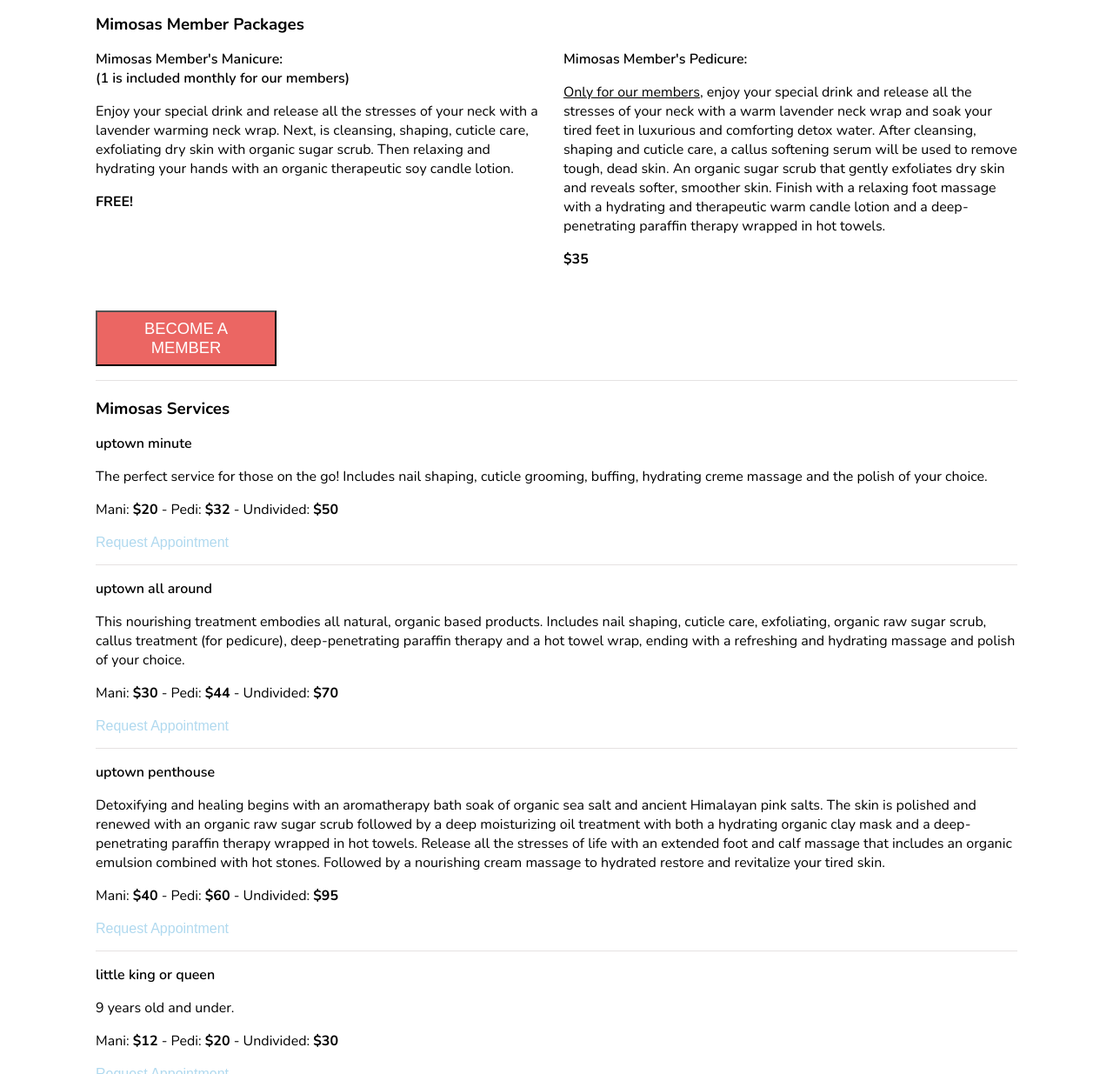
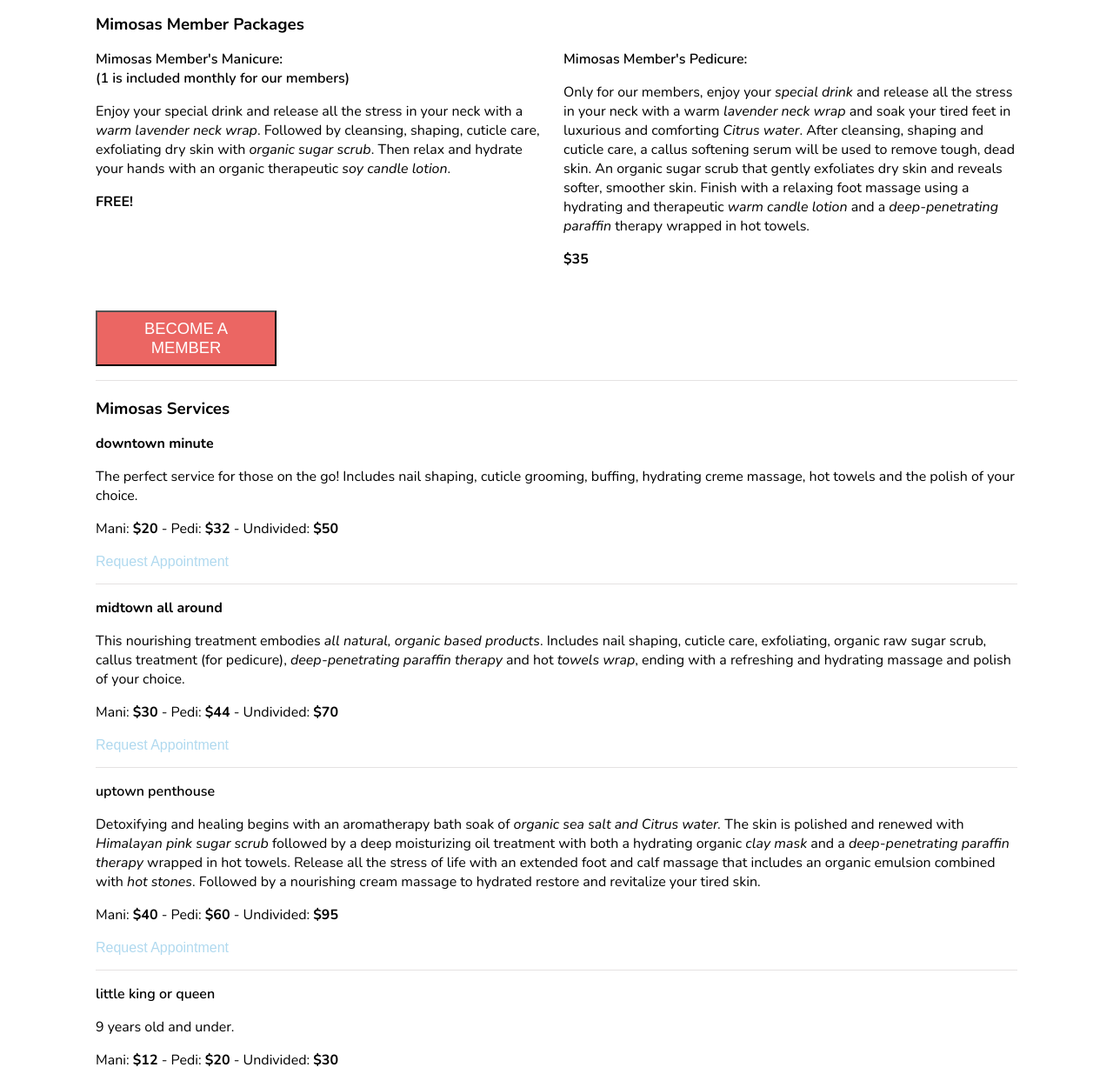
Before and after one commit to mimosasnailbar/mimosas, a Jekyll site: the page built from services.html, in a window 1280 px wide and 1400 px high, scrolled down 858 px, cut to the strip 165-1400 px from the top of the window. Shown: the whole strip at 87% size. Built offline with Jekyll 4.4.1, drawn with Linux system fonts in a browser that asks for light colours; nearby versions of some CDN libraries; some of the changed text lies outside the part shown.

Commit message:
Updated 'services.html' via CloudCannon

```diff
--- a/services.html
+++ b/services.html
@@ -20,7 +20,7 @@
 				Mimosas Member's Manicure:<br />(1 is included monthly for our members)
 			</p>
 			<p class="service__info editable">
-				Enjoy your special drink and release all the stresses of your neck with a lavender warming neck wrap. Next, is cleansing, shaping, cuticle care, exfoliating dry skin with organic sugar scrub. Then relaxing and hydrating your hands with an organic therapeutic soy candle lotion.
+				Enjoy your special drink and release all the stress in your neck with a <em>warm</em> <em>lavender neck wrap</em>. Followed by cleansing, shaping, cuticle care, exfoliating dry skin with <em>organic sugar scrub</em>. Then relax and hydrate your hands with an organic therapeutic <em>soy candle lotion</em>.
 			</p>
 			<p class="editable">
 				<strong>FREE!</strong>
@@ -31,7 +31,7 @@
 				Mimosas Member's Pedicure:
 			</p>
 			<p class="service__info editable">
-				<u>Only for our members</u>, enjoy your special drink and release all the stresses of your neck with a warm lavender neck wrap and soak your tired feet in luxurious and comforting detox water. After cleansing, shaping and cuticle care, a callus softening serum will be used to remove tough, dead skin. An organic sugar scrub that gently exfoliates dry skin and reveals softer, smoother skin. Finish with a relaxing foot massage with a hydrating and therapeutic warm candle lotion and a deep-penetrating paraffin therapy wrapped in hot towels.
+				<u></u>Only for our members, enjoy your <em>special drink</em> and release all the stress in your neck with a warm <em>lavender neck wrap</em> and soak your tired feet in luxurious and comforting <em>Citrus water</em>. After cleansing, shaping and cuticle care, a callus softening serum will be used to remove tough, dead skin. An organic sugar scrub that gently exfoliates dry skin and reveals softer, smoother skin. Finish with a relaxing foot massage using a hydrating and therapeutic <em>warm candle lotion</em> and a <em>deep-penetrating paraffin </em>therapy wrapped in hot towels.
 			</p>
 			<p class="editable">
 				<strong>$35</strong>
@@ -49,10 +49,10 @@
 	</h3>
 	<div class="service">
 		<p class="editable service__name">
-			uptown minute
+			<strong>downtown minute</strong>
 		</p>
 		<p class="service__info editable">
-			The perfect service for those on the go! Includes nail shaping, cuticle grooming, buffing, hydrating creme massage and the polish of your choice.
+			The perfect service for those on the go! Includes nail shaping, cuticle grooming, buffing, hydrating creme massage, hot towels and the polish of your choice.
 		</p>
 		<p class="editable">
 			Mani: <strong>$20</strong> - Pedi: <strong>$32</strong>&nbsp;- Undivided: <strong>$50</strong>
@@ -63,10 +63,10 @@
 	</div>
 	<div class="service">
 		<p class="editable service__name">
-			uptown all around
+			<strong>midtown all around</strong>
 		</p>
 		<p class="service__info editable">
-			This nourishing treatment embodies all natural, organic based products. Includes nail shaping, cuticle care, exfoliating, organic raw sugar scrub, callus treatment (for pedicure), deep-penetrating paraffin therapy and a hot towel wrap, ending with a refreshing and hydrating massage and polish of your choice.
+			This nourishing treatment embodies <em>all natural, organic based products</em>. Includes nail shaping, cuticle care, exfoliating, organic raw sugar scrub, callus treatment (for pedicure), <em>deep-penetrating paraffin therapy</em> and hot <em>towels wrap</em>, ending with a refreshing and hydrating massage and polish of your choice.
 		</p>
 		<p class="editable">
 			Mani: <strong>$30</strong> - Pedi: <strong>$44</strong>&nbsp;- Undivided: <strong>$70</strong>
@@ -80,7 +80,7 @@
 			uptown penthouse
 		</p>
 		<p class="service__info editable">
-			Detoxifying and healing begins with an aromatherapy bath soak of organic sea salt and ancient Himalayan pink salts. The skin is polished and renewed with an organic raw sugar scrub followed by a deep moisturizing oil treatment with both a hydrating organic clay mask and a deep-penetrating paraffin therapy wrapped in hot towels. Release all the stresses of life with an extended foot and calf massage that includes an organic emulsion combined with hot stones. Followed by a nourishing cream massage to hydrated restore and revitalize your tired skin.
+			Detoxifying and healing begins with an aromatherapy bath soak of <em>organic sea salt and Citrus water. </em>The skin is polished and renewed with <em>Himalayan pink sugar scrub</em> followed by a deep moisturizing oil treatment with both a hydrating organic <em>clay mask</em> and a <em>deep-penetrating paraffin therapy</em> wrapped in hot towels. Release all the stress of life with an extended foot and calf massage that includes an organic emulsion combined with <em>hot stones</em>. Followed by a nourishing cream massage to hydrated restore and revitalize your tired skin.
 		</p>
 		<p class="editable">
 			Mani: <strong>$40</strong> - Pedi: <strong>$60</strong> - Undivided: <strong>$95</strong>
@@ -197,7 +197,7 @@
 				Members Only:
 			</p>
 			<div class="editable">
-				<p>Cold Brew Coffee<br />Signature Mimosa<br />Caramel, Vanilla, Hazelnut Syrup</p>
+				<p>Cold Brew Coffee<br />Sparkling Water<br />Signature Mimosa<br />Caramel, Vanilla, Hazelnut Syrup</p>
 			</div>
 		</div>
 </section>
```
Also changed, not shown: other parts of services.html (+1 -1 lines).
